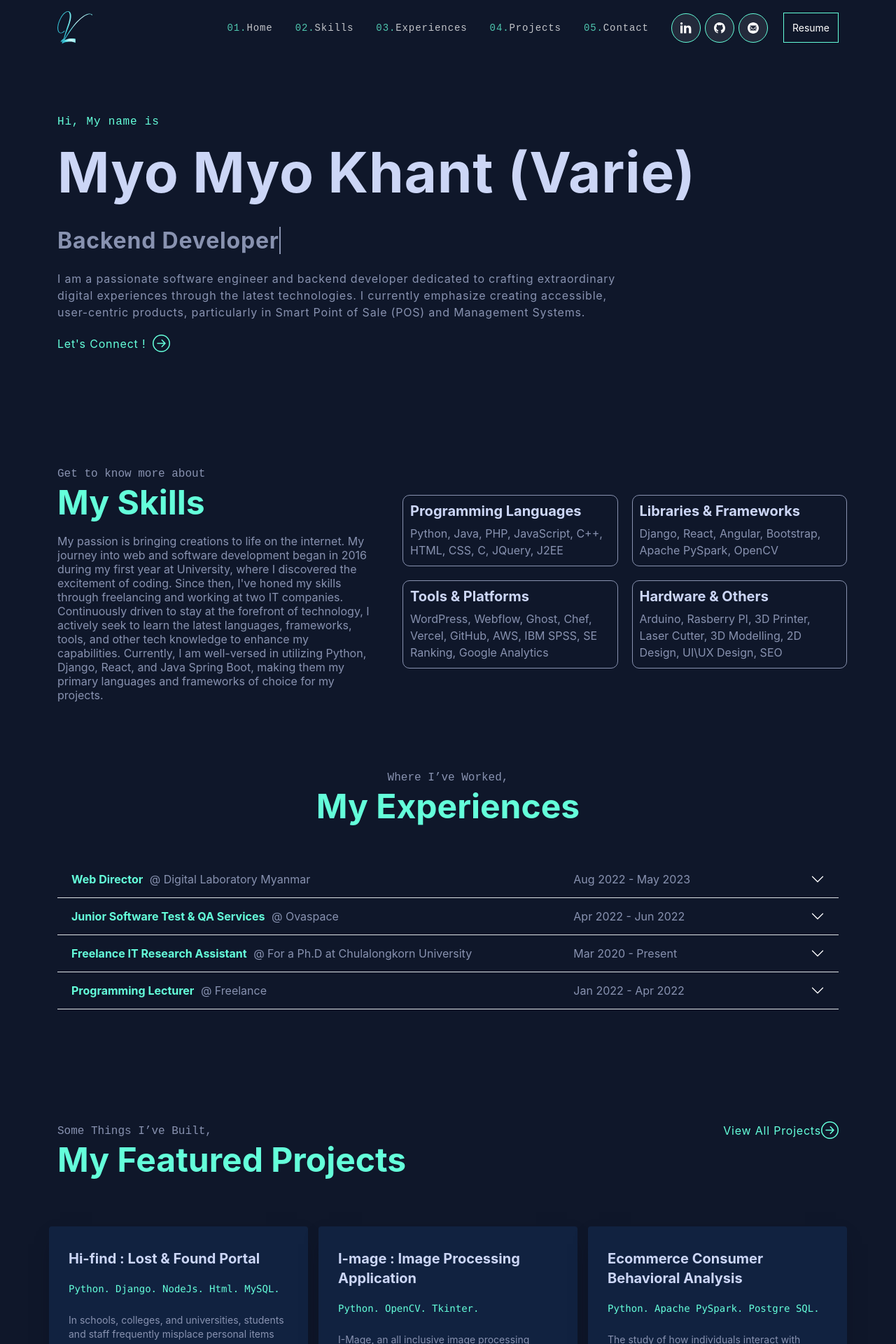
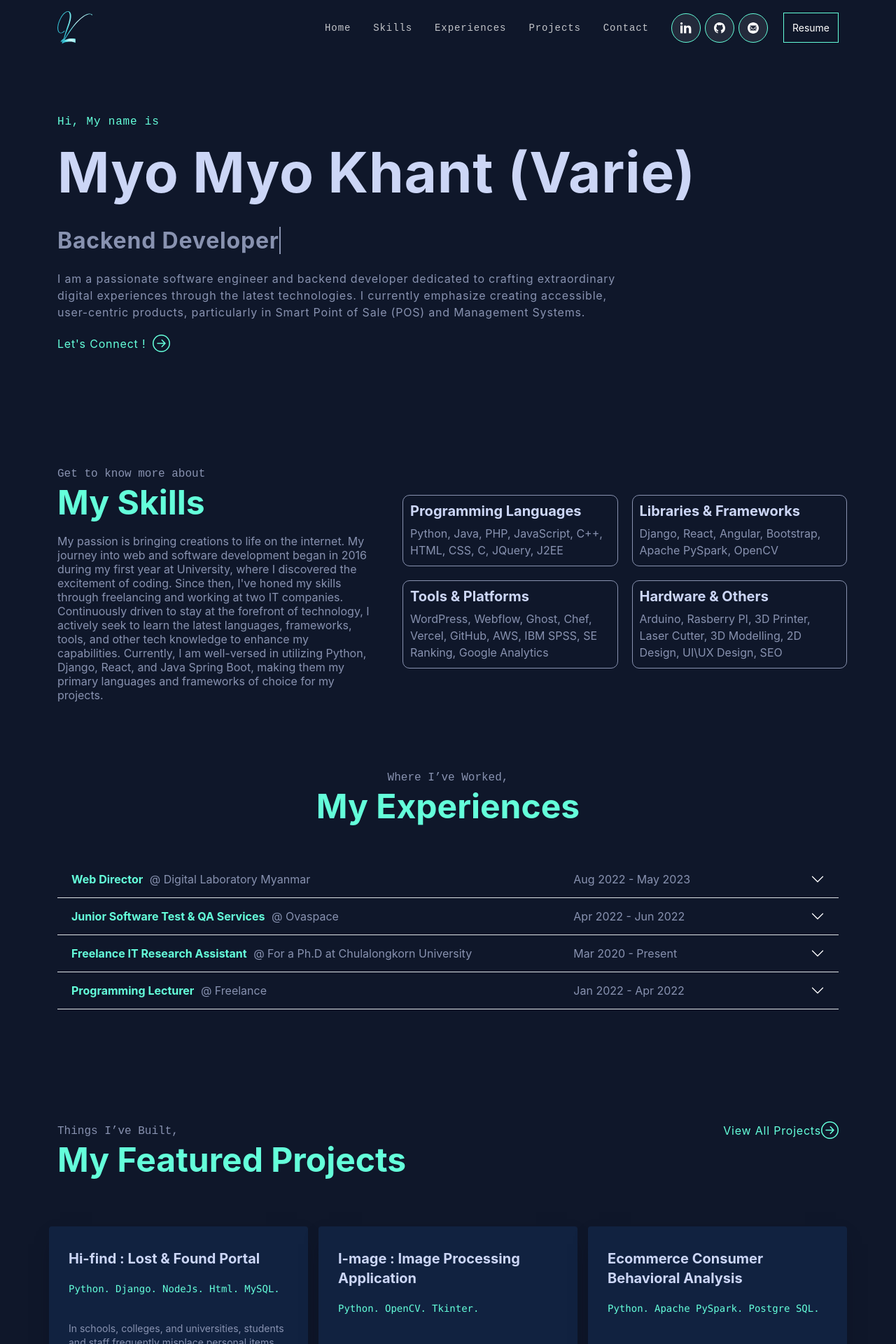
Before and after one commit to Varie-Myo-Myo-Khant/myportfolio, a React (Create React App) app: page / in a window 1280 px wide. Shown: the top 1920 px of the page at 70% size. Built offline with nearby package versions, Linux system fonts and the light colour scheme.

Commit message:
Feedback updates

```diff
--- a/src/App.css
+++ b/src/App.css
@@ -513,12 +513,15 @@ h2.expItemHeader.accordion-header{
     margin-right: 8px;
     color: #64ffda;
 }
-
+.pLanguageCode {
+    height: 60px;
+}
 .pCardDescription{
     color: #8892b0;
     font-size: 14px;
     margin-bottom: 16px;
     line-height: 20px;
+    height: 180px;
 }
 
 .pButton{
--- a/src/Components/Footer.js
+++ b/src/Components/Footer.js
@@ -11,7 +11,7 @@ export const Footer=()=>{
         <Container className='mfooter'>
             <Row>
                 <Col md="auto">
-                    <span className="subText">Designed & Built by Myo Myo Khant</span>
+                    <span className="subText">Copyright ©️ Myo Myo Khant. All Rights Reserved.</span>
                 </Col>
                 <Col>
                 </Col>
--- a/src/Components/Navigation.js
+++ b/src/Components/Navigation.js
@@ -59,11 +59,11 @@ function Navigation() {
         {/* changing className of current nav link */}
         <Navbar.Collapse id="basic-navbar-nav">
           <Nav className="ms-auto">
-            <Nav.Link href="/#home" className={activeLink ==='home'? 'active navbar-link': 'navbar-link'} onClick={()=> onUpdateActiveLink('home')}><span className='gtext'>01.</span>Home</Nav.Link>
-            <Nav.Link href="/#skills" className={activeLink ==='skills'? 'active navbar-link': 'navbar-link'}onClick={()=> onUpdateActiveLink('skills')}><span className='gtext'>02.</span>Skills</Nav.Link>
-            <Nav.Link href="/#experiences" className={activeLink ==='experiences'? 'active navbar-link': 'navbar-link'}onClick={()=> onUpdateActiveLink('experiences')}><span className='gtext'>03.</span>Experiences</Nav.Link>
-            <Nav.Link href="/#projects"className={activeLink ==='projects'? 'active navbar-link': 'navbar-link'}onClick={()=> onUpdateActiveLink('projects')}><span className='gtext'>04.</span>Projects</Nav.Link>
-            <Nav.Link href="/#contacts"className={activeLink ==='contacts'? 'active navbar-link': 'navbar-link'}onClick={()=> onUpdateActiveLink('contacts')}><span className='gtext'>05.</span>Contact</Nav.Link>
+            <Nav.Link href="/#home" className={activeLink ==='home'? 'active navbar-link': 'navbar-link'} onClick={()=> onUpdateActiveLink('home')}>Home</Nav.Link>
+            <Nav.Link href="/#skills" className={activeLink ==='skills'? 'active navbar-link': 'navbar-link'}onClick={()=> onUpdateActiveLink('skills')}>Skills</Nav.Link>
+            <Nav.Link href="/#experiences" className={activeLink ==='experiences'? 'active navbar-link': 'navbar-link'}onClick={()=> onUpdateActiveLink('experiences')}>Experiences</Nav.Link>
+            <Nav.Link href="/#projects"className={activeLink ==='projects'? 'active navbar-link': 'navbar-link'}onClick={()=> onUpdateActiveLink('projects')}>Projects</Nav.Link>
+            <Nav.Link href="/#contacts"className={activeLink ==='contacts'? 'active navbar-link': 'navbar-link'}onClick={()=> onUpdateActiveLink('contacts')}>Contact</Nav.Link>
 
           </Nav>
 
--- a/src/Components/ProjectCard.js
+++ b/src/Components/ProjectCard.js
@@ -4,16 +4,18 @@ export const ProjectCard =({title,description,language,link})=>{
     return(
        <div className="pCard">
        <h3 className="pCardTitle">{title}</h3>
+       <div className="pLanguageCode">
          {
              language.map((lang1,index)=>{
                         return(
+
                             <code key={index} className="planguage">{lang1}.</code>
                         )
                     }
                     )
         }
-       <br/>
-       <br/>
+       </div>
+
        <p className="pCardDescription">{description}</p>
 
 
--- a/src/Components/Projects.js
+++ b/src/Components/Projects.js
@@ -37,7 +37,7 @@ function Projects(){
                   <Col>
                   <Row className="pTitle">
                     <Col>
-                     <span className="subText">Some Things I’ve Built,</span>
+                     <span className="subText">Things I’ve Built,</span>
                       <h2 className="sectionTitle">My Featured Projects </h2>
                     </Col>
 
```
